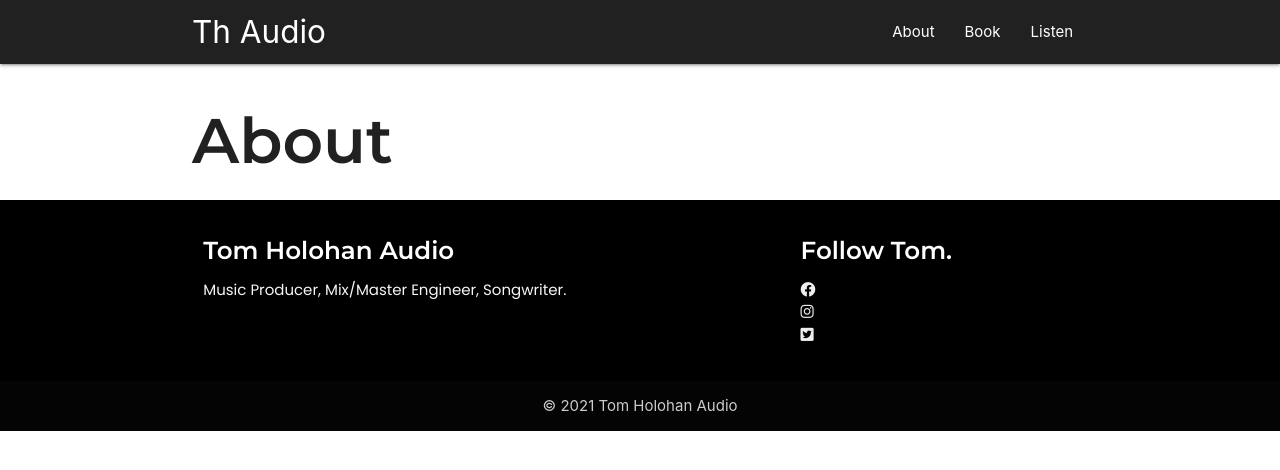
After one commit to hollownotempty/Portfolio_4, a Django app: page /about/ in a window 1280 px wide. The commit adds this page. Shown: the top 470 px of the page. Run offline with Django 3.2, Linux system fonts and the light colour scheme.

Commit message:
Create about page and connect it to nav link

```diff
--- a/bookings/urls.py
+++ b/bookings/urls.py
@@ -3,5 +3,6 @@ from . import views
 
 urlpatterns = [
     path('', views.returnHome, name='home'),
-    path('booking/', views.returnBookingPage, name='booking')
+    path('booking/', views.returnBookingPage, name='booking'),
+    path('about/', views.returnAboutPage, name='about')
 ]
--- a/bookings/views.py
+++ b/bookings/views.py
@@ -23,3 +23,6 @@ def returnBookingPage(request):
 
     form = BookingForm()
     return render(request, 'booking.html', {'form': form})
+
+def returnAboutPage(request):
+    return render(request, 'about.html')
--- /dev/null
+++ b/templates/about.html
@@ -0,0 +1,7 @@
+{% extends 'base.html' %}
+
+{% block content %}
+<div id="about-container" class="container">
+    <h1>About</h1>
+</div>
+{% endblock %}
--- a/templates/base.html
+++ b/templates/base.html
@@ -20,7 +20,7 @@
                         <a href="#" data-target="mobile-demo" class="sidenav-trigger"><i
                                 class="material-icons">menu</i></a>
                         <ul class="right hide-on-med-and-down">
-                            <li><a href="#">About</a></li>
+                            <li><a href="{% url 'about' %}">About</a></li>
                             <li><a href="{% url 'booking' %}">Book</a></li>
                             <li><a href="https://soundcloud.com/hollownotempty">Listen</a></li>
                         </ul>
@@ -28,8 +28,8 @@
                 </nav>
 
                 <ul class="sidenav" id="mobile-demo">
-                    <li><a href="#">About</a></li>
-                    <li><a href="#">Book</a></li>
+                    <li><a href="{% url 'about' %}">About</a></li>
+                    <li><a href="{% url 'booking' %}">Book</a></li>
                     <li><a href="https://soundcloud.com/hollownotempty">Listen</a></li>
                 </ul>
 
```
